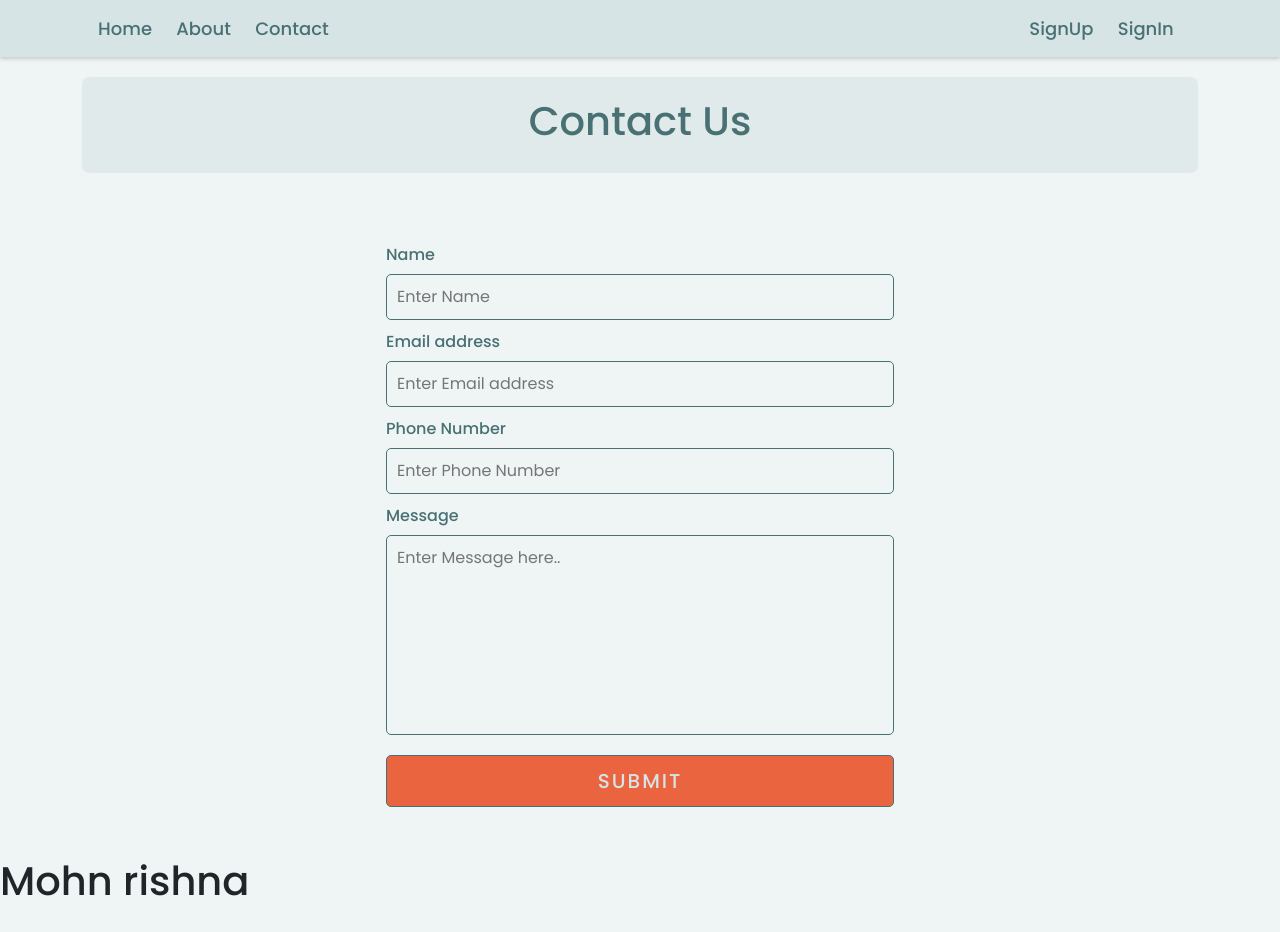
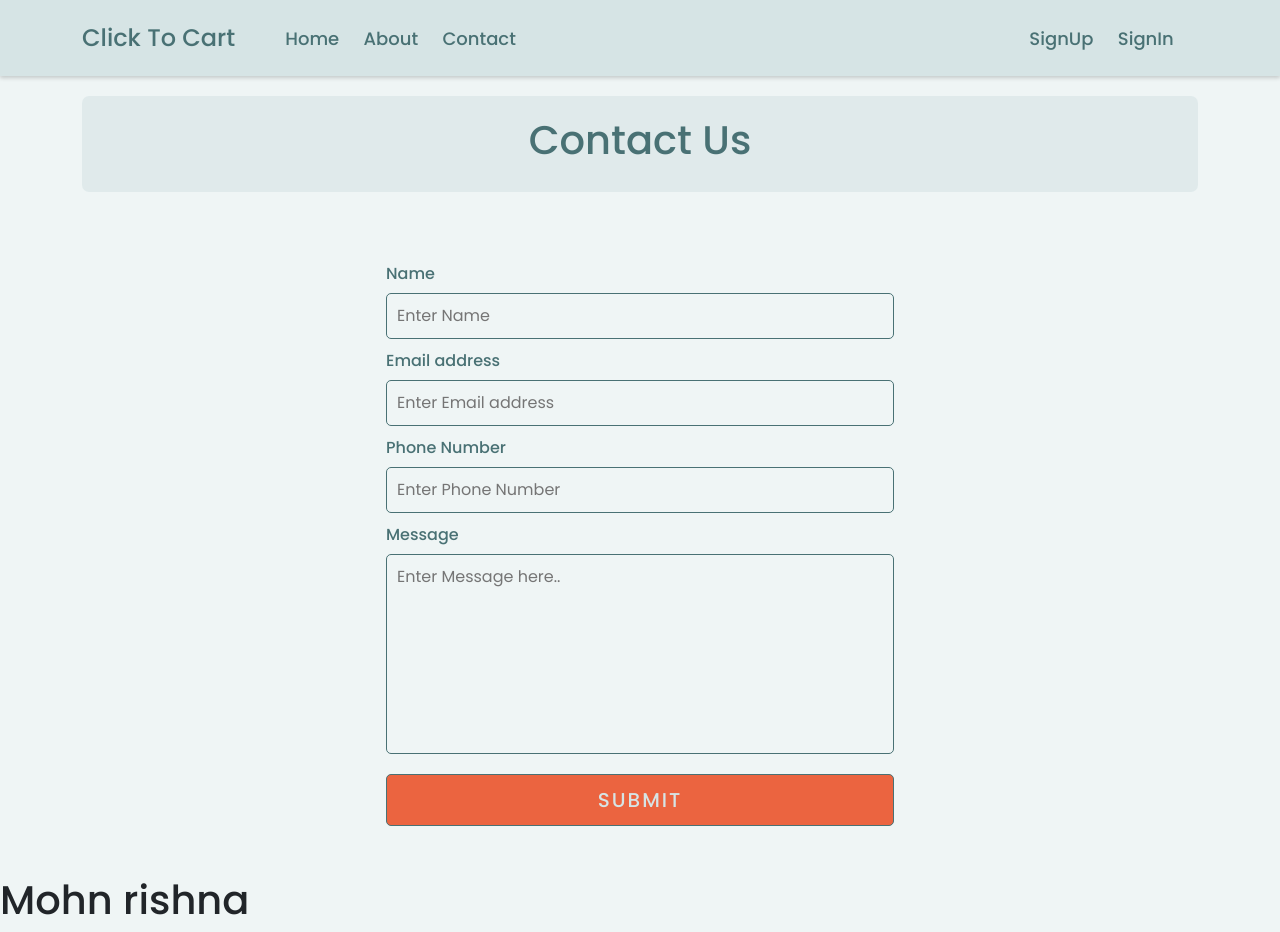
Before and after one commit to GMKrishna99/e-commerce, a React (Vite) app: page /contact in a window 1280 px wide. Built offline with nearby package versions, Linux system fonts and the light colour scheme.

Commit message:
Chore : Logo added

```diff
--- a/src/components/NavBar/NavBar.jsx
+++ b/src/components/NavBar/NavBar.jsx
@@ -8,8 +8,7 @@ function NavBar() {
   return (
     <Navbar collapseOnSelect expand="lg" bg="dark" variant="dark" id='nav-bar'>
       <Container>
-        <Navbar.Brand href="#home">
-        </Navbar.Brand>
+        <Navbar.Brand href="#home" id='logo'>Click To Cart</Navbar.Brand>
         <Navbar.Toggle aria-controls="responsive-navbar-nav" />
         <Navbar.Collapse id="responsive-navbar-nav">
           <Nav className="me-auto">
```
